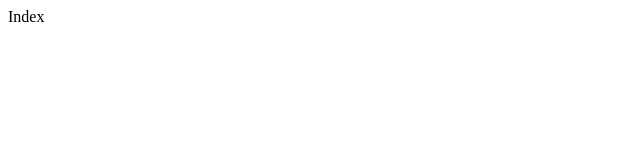
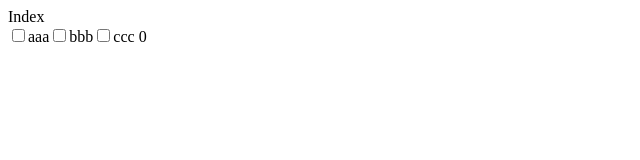
Before and after one commit to masa5555/frontend_conding_test220622, a Nuxt app: page / in a window 1280 px wide. Shown: the top 160 px of the page, without its empty margins (0-640 px from the left). Built offline with nearby package versions, Linux system fonts and the light colour scheme.

Commit message:
Add PrefectureSelectionCheckboxes Component

```diff
--- a/app.vue
+++ b/app.vue
@@ -1,5 +1,24 @@
 <template>
-  <div>Index</div>
+  <div>
+    <div>Index</div>
+    <prefecture-selection-checkboxes
+      :prefectures="test_prefectures"
+      :update_selected_prefectures="update_func"
+    />
+  </div>
 </template>
 
-<script setup lang="ts"></script>
+<script setup lang="ts">
+  import PrefectureSelectionCheckboxes from './components/PrefectureSelectionCheckboxes.vue'
+
+  import type {
+    Prefectures,
+    UpdateSelectedPrefectures,
+  } from './types/Prefectures'
+  const test_prefectures: Prefectures = ['aaa', 'bbb', 'ccc']
+  const update_func: UpdateSelectedPrefectures = (
+    selected_prefectures: Prefectures
+  ) => {
+    console.warn(selected_prefectures)
+  }
+</script>
--- /dev/null
+++ b/components/PrefectureSelectionCheckboxes.vue
@@ -0,0 +1,47 @@
+<template>
+  <div class="prefecture-selection-checkboxes">
+    <span
+      v-for="(prefecture_name, index) in props.prefectures"
+      :key="index"
+      class="prefecture-selection-checkboxes-label"
+    >
+      <input
+        :id="prefecture_name"
+        v-model="selected_prefectures"
+        type="checkbox"
+        :value="prefecture_name"
+      />
+      <label :for="prefecture_name">{{ prefecture_name }}</label>
+    </span>
+    {{ selected_prefectures.length }}
+  </div>
+</template>
+
+<script setup lang="ts">
+  import { ref, defineProps, watch } from 'vue'
+  import type {
+    Prefectures,
+    UpdateSelectedPrefectures,
+  } from '../types/Prefectures'
+
+  const selected_prefectures = ref<Prefectures>([])
+
+  const props = defineProps<{
+    prefectures: Prefectures
+    // eslint-disable-next-line vue/prop-name-casing
+    update_selected_prefectures: UpdateSelectedPrefectures
+  }>()
+
+  watch(selected_prefectures, (newChecked) => {
+    props.update_selected_prefectures(newChecked)
+  })
+</script>
+
+<style scoped>
+  /* .prefecture-selection-checkboxes {
+  } */
+
+  .prefecture-selection-checkboxes-span {
+    cursor: pointer;
+  }
+</style>
--- /dev/null
+++ b/types/Prefectures.d.ts
@@ -0,0 +1,5 @@
+export type Prefectures = string[]
+export type UpdateSelectedPrefectures = {
+  // eslint-disable-next-line no-unused-vars
+  (selected_prefectures: Prefectures): void
+}
```
